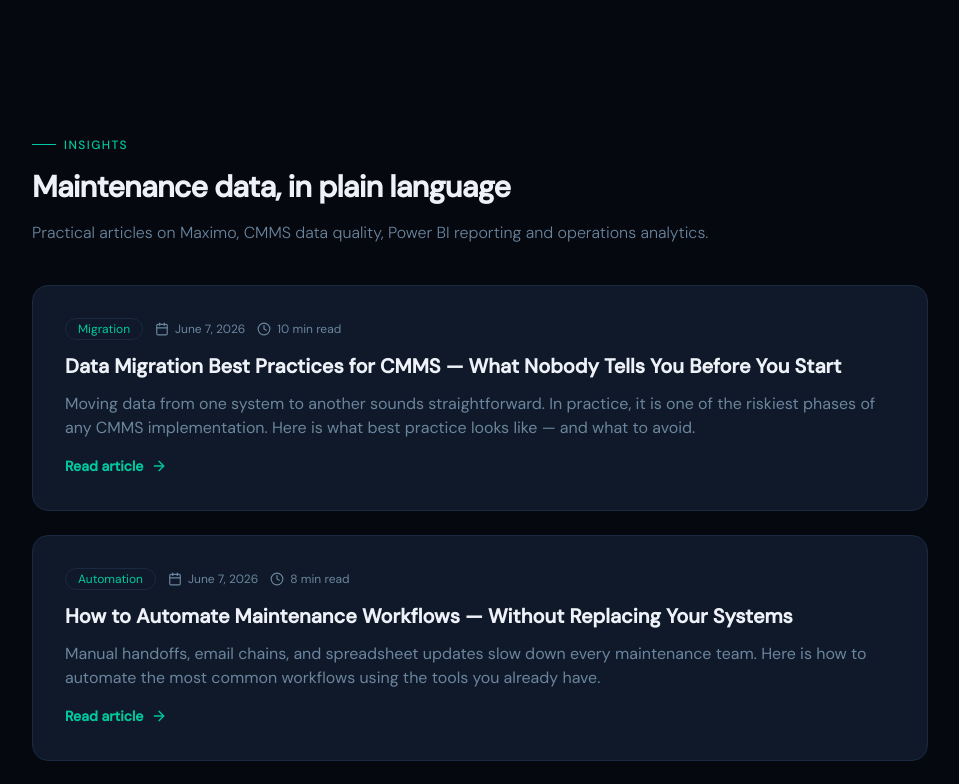
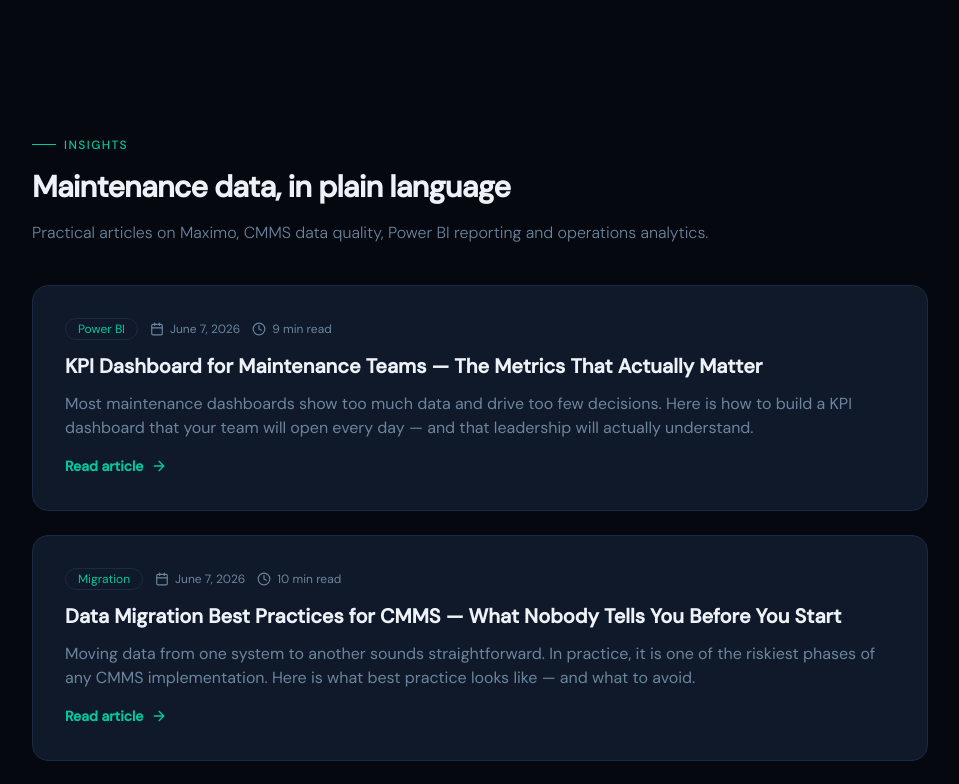
Before and after one commit to jios007/consult-data-ops, a React (Vite) app: page /blog in a window 1280 px wide. Shown: the top 784 px of the page, without its empty margins (160-1119 px from the left). Built offline with nearby package versions, Linux system fonts and the light colour scheme.

Commit message:
feat: add KPI dashboard for maintenance teams article

```diff
--- a/src/data/posts.ts
+++ b/src/data/posts.ts
@@ -9,6 +9,119 @@ export interface Post {
 }
 
 export const posts: Post[] = [
+  {
+    slug: 'kpi-dashboard-for-maintenance-teams',
+    title: 'KPI Dashboard for Maintenance Teams — The Metrics That Actually Matter',
+    excerpt: 'Most maintenance dashboards show too much data and drive too few decisions. Here is how to build a KPI dashboard that your team will open every day — and that leadership will actually understand.',
+    date: 'June 7, 2026',
+    readTime: 9,
+    tag: 'Power BI',
+    content: `
+<h2>Why most maintenance dashboards fail</h2>
+<p>A dashboard that shows 40 charts is not a dashboard — it is a data dump. The best maintenance KPI dashboards answer three questions at a glance:</p>
+<ul>
+  <li>Are we keeping up with planned maintenance?</li>
+  <li>How big is our backlog and is it growing?</li>
+  <li>Are our assets performing reliably?</li>
+</ul>
+<p>Everything else is detail. Detail belongs in drill-down reports, not on the main dashboard.</p>
+
+<h2>The 8 KPIs every maintenance team should track</h2>
+
+<h3>1. PM Compliance Rate</h3>
+<p><strong>What it is:</strong> The percentage of scheduled preventive maintenance work orders completed on time.</p>
+<p><strong>Formula:</strong> (PM WOs completed on time ÷ Total PM WOs scheduled) × 100</p>
+<p><strong>Target:</strong> 85–95% depending on industry. Below 80% means your PM programme is not being executed.</p>
+<p><strong>Why it matters:</strong> Low PM compliance predicts future failures. If you are not doing planned maintenance, you will do more unplanned maintenance — at higher cost and lower asset availability.</p>
+
+<h3>2. Corrective vs. Preventive Maintenance Ratio</h3>
+<p><strong>What it is:</strong> The split between reactive (corrective) and planned (preventive) work orders.</p>
+<p><strong>Target:</strong> 70–80% planned, 20–30% reactive. Reactive-dominated operations spend more and achieve less.</p>
+<p><strong>Why it matters:</strong> Tracks whether your maintenance strategy is moving from reactive to planned over time.</p>
+
+<h3>3. Mean Time Between Failures (MTBF)</h3>
+<p><strong>What it is:</strong> The average time between failures for a given asset or asset class.</p>
+<p><strong>Formula:</strong> Total uptime ÷ Number of failures</p>
+<p><strong>Why it matters:</strong> A rising MTBF means your assets are becoming more reliable. A falling MTBF is an early warning of a systemic problem — wrong PM intervals, poor spare parts quality, or operator misuse.</p>
+
+<h3>4. Mean Time To Repair (MTTR)</h3>
+<p><strong>What it is:</strong> The average time from failure detection to asset back in service.</p>
+<p><strong>Why it matters:</strong> High MTTR points to problems in your repair process — slow diagnosis, parts unavailability, insufficient technician skills, or poor work order planning.</p>
+
+<h3>5. Open Backlog</h3>
+<p><strong>What it is:</strong> The total number (or hours) of approved, open work orders not yet started or completed.</p>
+<p><strong>Why it matters:</strong> Backlog is your maintenance debt. A growing backlog means you are falling behind. Track it weekly — not just the total, but the age distribution. Old backlog is the most dangerous.</p>
+
+<h3>6. Schedule Compliance</h3>
+<p><strong>What it is:</strong> The percentage of work orders completed in the week they were scheduled.</p>
+<p><strong>Target:</strong> 80%+ for a well-run planning function.</p>
+<p><strong>Why it matters:</strong> Distinguishes between planning problems (wrong work scheduled) and execution problems (right work scheduled but not done).</p>
+
+<h3>7. Maintenance Cost per Asset</h3>
+<p><strong>What it is:</strong> Total maintenance spend (labour + parts + contractors) divided by number of assets.</p>
+<p><strong>Why it matters:</strong> Identifies high-cost assets that may be candidates for replacement rather than continued repair. Tracks whether your overall maintenance spend is moving in the right direction.</p>
+
+<h3>8. Wrench Time</h3>
+<p><strong>What it is:</strong> The percentage of a technician's time spent doing actual hands-on maintenance work.</p>
+<p><strong>Industry average:</strong> 25–35%. World class: 50–55%.</p>
+<p><strong>Why it matters:</strong> Most of a technician's day is spent travelling, waiting for parts, searching for information, and attending meetings. Improving wrench time without adding headcount is one of the highest-leverage improvements available.</p>
+
+<h2>How to build the dashboard in Power BI</h2>
+<p>Structure your maintenance KPI dashboard in three layers:</p>
+
+<h3>Layer 1 — Executive view (one page)</h3>
+<p>Four KPI cards at the top: PM Compliance %, Open Backlog count, MTBF trend (up/down arrow), Maintenance Cost this month vs. budget. One trend chart below showing backlog over the last 12 months. Colour coded: green = on target, amber = watch, red = action required.</p>
+
+<h3>Layer 2 — Operations view (one page per site or asset class)</h3>
+<p>PM compliance by work type, backlog age breakdown (0–7 days, 8–30 days, 30+ days), schedule compliance trend, top 10 assets by corrective WO count.</p>
+
+<h3>Layer 3 — Drill-down tables</h3>
+<p>Filterable lists of overdue PMs, aging backlog, high-cost work orders. Used by planners for daily decisions.</p>
+
+<h2>DAX measures for the key KPIs</h2>
+<pre><code>-- PM Compliance %
+PM Compliance =
+DIVIDE(
+    CALCULATE(COUNTROWS(WORKORDER),
+        WORKORDER[WORKTYPE] = "PM",
+        WORKORDER[STATUS] = "COMP",
+        WORKORDER[ACTFINISH] <= WORKORDER[SCHEDFINISH]
+    ),
+    CALCULATE(COUNTROWS(WORKORDER),
+        WORKORDER[WORKTYPE] = "PM",
+        WORKORDER[SCHEDFINISH] <= TODAY()
+    )
+)
+
+-- Open Backlog
+Open Backlog =
+CALCULATE(
+    COUNTROWS(WORKORDER),
+    WORKORDER[STATUS] IN {"WAPPR","APPR","INPRG","WMATL"}
+)
+
+-- Backlog Age (avg days)
+Avg Backlog Age =
+AVERAGEX(
+    FILTER(WORKORDER,
+        WORKORDER[STATUS] IN {"WAPPR","APPR","INPRG","WMATL"}
+    ),
+    DATEDIFF(WORKORDER[REPORTDATE], TODAY(), DAY)
+)
+
+-- Corrective vs Preventive ratio
+CM Ratio =
+DIVIDE(
+    CALCULATE(COUNTROWS(WORKORDER), WORKORDER[WORKTYPE] = "CM"),
+    COUNTROWS(WORKORDER)
+)</code></pre>
+
+<h2>One rule for better dashboards</h2>
+<p>Every metric on your dashboard should have an owner — a specific person who is responsible for acting when it turns red. If a metric has no owner, remove it. Data without accountability is decoration.</p>
+<hr/>
+<p>Need a maintenance KPI dashboard built for your organisation? <a href="/#contact">Get in touch</a> — I build Power BI maintenance dashboards for asset-heavy organisations across the Nordics.</p>
+    `,
+  },
   {
     slug: 'data-migration-best-practices-cmms',
     title: 'Data Migration Best Practices for CMMS — What Nobody Tells You Before You Start',
```
Also changed, not shown: 1 other file (tests, documents, lock files or other folders).
